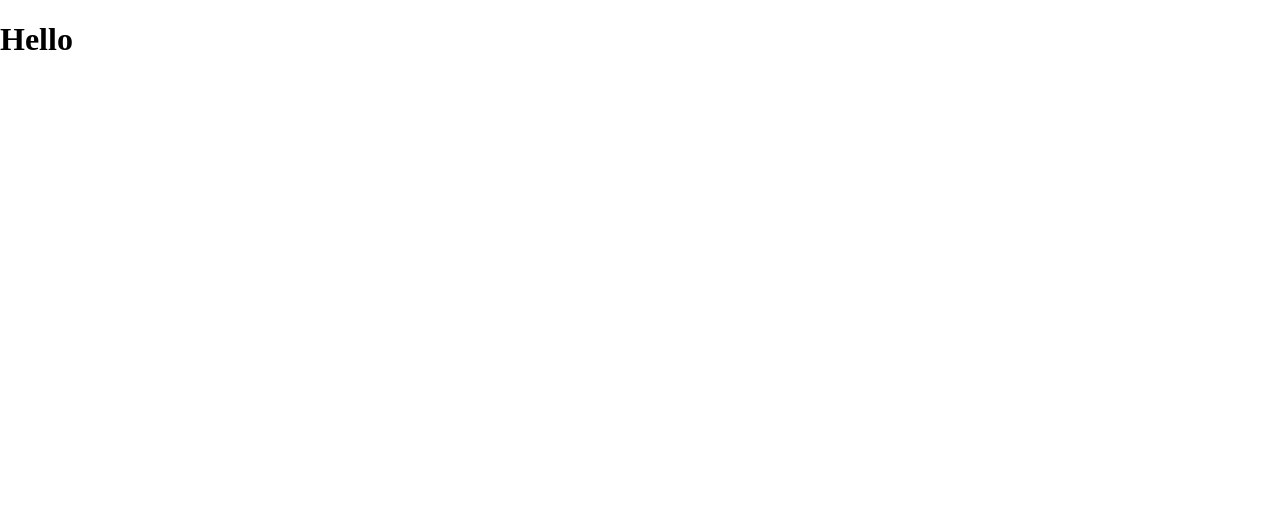
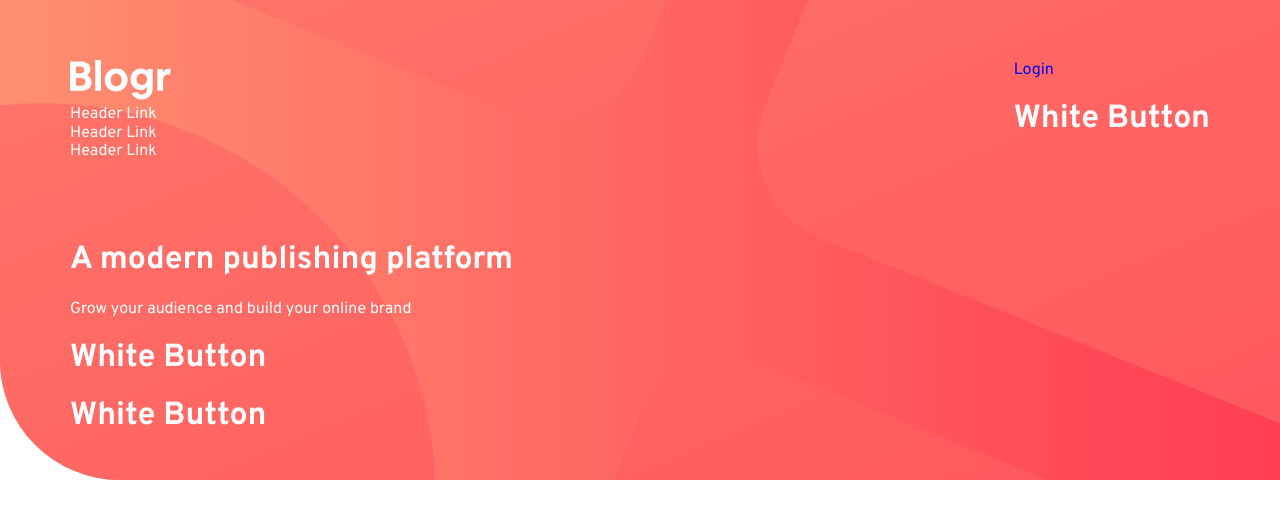
Before and after one commit to kareemayman/blogr-landing-page, a React (Vite) app: page / in a window 1280 px wide. Shown: the top 518 px of the page. Built offline with nearby package versions, Linux system fonts and the light colour scheme.

Commit message:
Created Hero Section, Added Background, Header Styling

```diff
--- /dev/null
+++ b/src/Components/HeaderLink.jsx
@@ -0,0 +1,5 @@
+export function HeaderLink() {
+
+
+    return <p>Header Link</p>
+}
--- /dev/null
+++ b/src/Components/WhiteButton.jsx
@@ -0,0 +1,5 @@
+export function WhiteButton() {
+
+
+    return <h1>White Button</h1>
+}
--- a/src/Sections/Hero.jsx
+++ b/src/Sections/Hero.jsx
@@ -1,9 +1,41 @@
+import logoImg from '../../images/logo.svg'
+import { HeaderLink } from '../Components/HeaderLink'
+import { WhiteButton } from '../Components/WhiteButton'
+
 export function Hero() {
 
 
     return (
-        <>
-            <h1>Hello</h1>
-        </>
+        <div className="hero overpass">
+            <div className="bg-img"></div>
+            <header>
+                <div className="container">
+                    <div className="left">
+                        <div className="logo">
+                            <img src={logoImg} alt="logo" />
+                        </div>
+                        <HeaderLink>Product</HeaderLink>
+                        <HeaderLink>Company</HeaderLink>
+                        <HeaderLink>Connect</HeaderLink>
+                    </div>
+
+                    <div className="right">
+                        <a href="#login" className="login">Login</a>
+                        <WhiteButton></WhiteButton>
+                    </div>
+                </div>
+            </header>
+
+            <main>
+                <div className="container">
+                    <h1>A modern publishing platform</h1>
+                    <p>Grow your audience and build your online brand</p>
+                    <div className="flex">
+                        <WhiteButton></WhiteButton>
+                        <WhiteButton></WhiteButton>
+                    </div>
+                </div>
+            </main>
+        </div>
     )
 }
--- a/src/css/index.css
+++ b/src/css/index.css
@@ -17,7 +17,8 @@
     --Very-dark-gray-blue: hsl(237, 17%, 21%);
     --Very-dark-desaturated-blue: hsl(237, 23%, 32%);
     /* Other */
-    --main-trans: 0.3s
+    --main-trans: 0.3s;
+    --default-padding: 60px;
 }
 
 .overpass {
@@ -51,9 +52,58 @@
     padding-inline: 15px;
 }
 
+/* Local Rules */
+.hero {
+    background-image: linear-gradient(to right,var(--Very-light-red), var(--Light-red));
+    height: 60dvh;
+    border-bottom-left-radius: 120px;
+    position: relative;
+    overflow: hidden;
+    color: white;
+}
+
+.hero header {
+    padding-top: var(--default-padding);
+    padding-bottom: var(--default-padding);
+}
+
+.hero header, .hero main {
+    position: relative;
+    z-index: 999;
+}
+
+.hero .bg-img {
+    position: absolute;
+    width: 100%;
+    height: 100%;
+    background-position: center;
+    background-image: url('../../images/bg-pattern-intro-desktop.svg');
+}
+
+.hero header .container {
+    display: flex;
+    align-items: center;
+    justify-content: space-between;
+}
+
+/* Media Queries */
+@media (width < 769px) {
+    .desktop {
+        display: none;
+    }
+
+    .hero .bg-img {
+        background-image: url('../../images/bg-pattern-intro-mobile.svg');
+    }
+}
+
 @media (min-width: 769px) {
     .container {
         width: 750px;
+    }
+
+    .mobile {
+        display: none;
     }
 }
 
```
